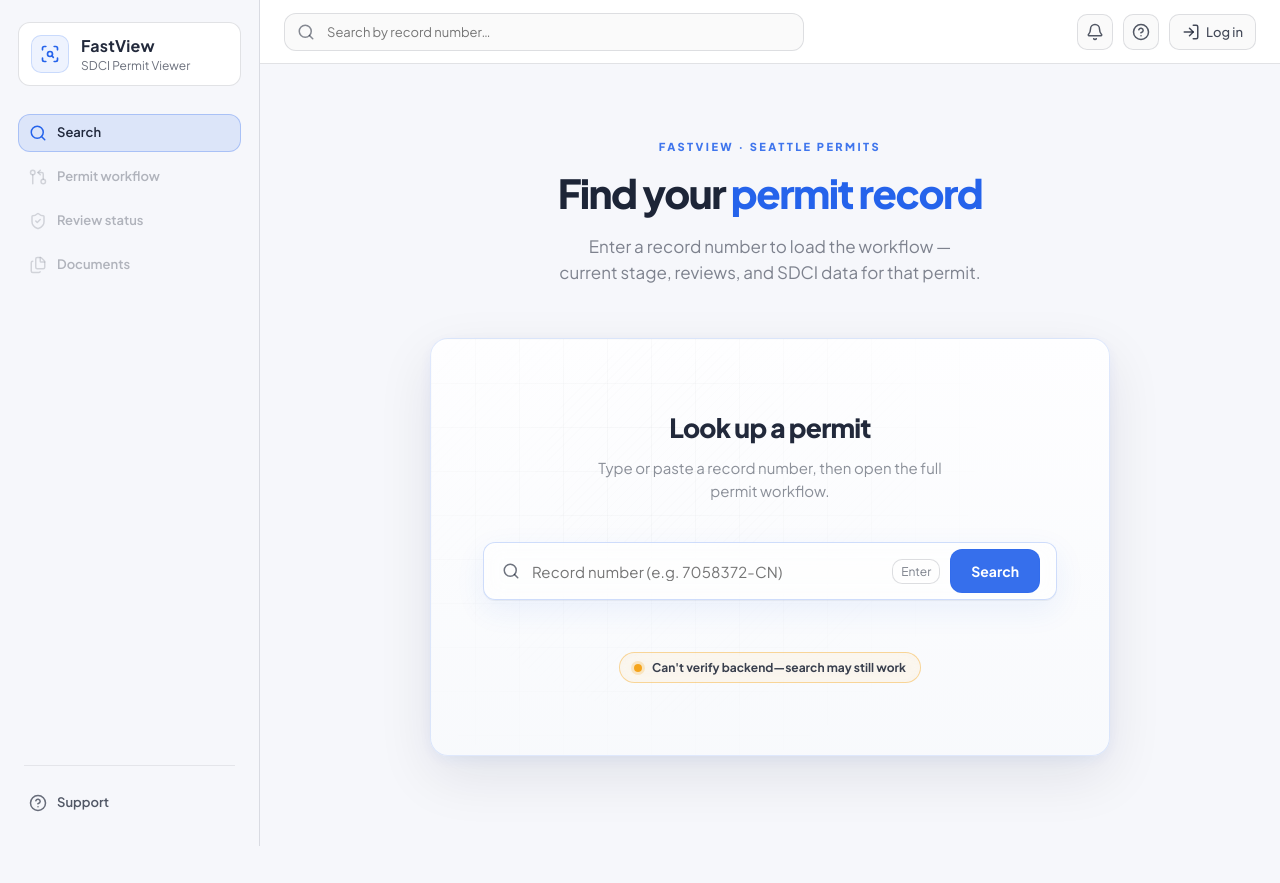
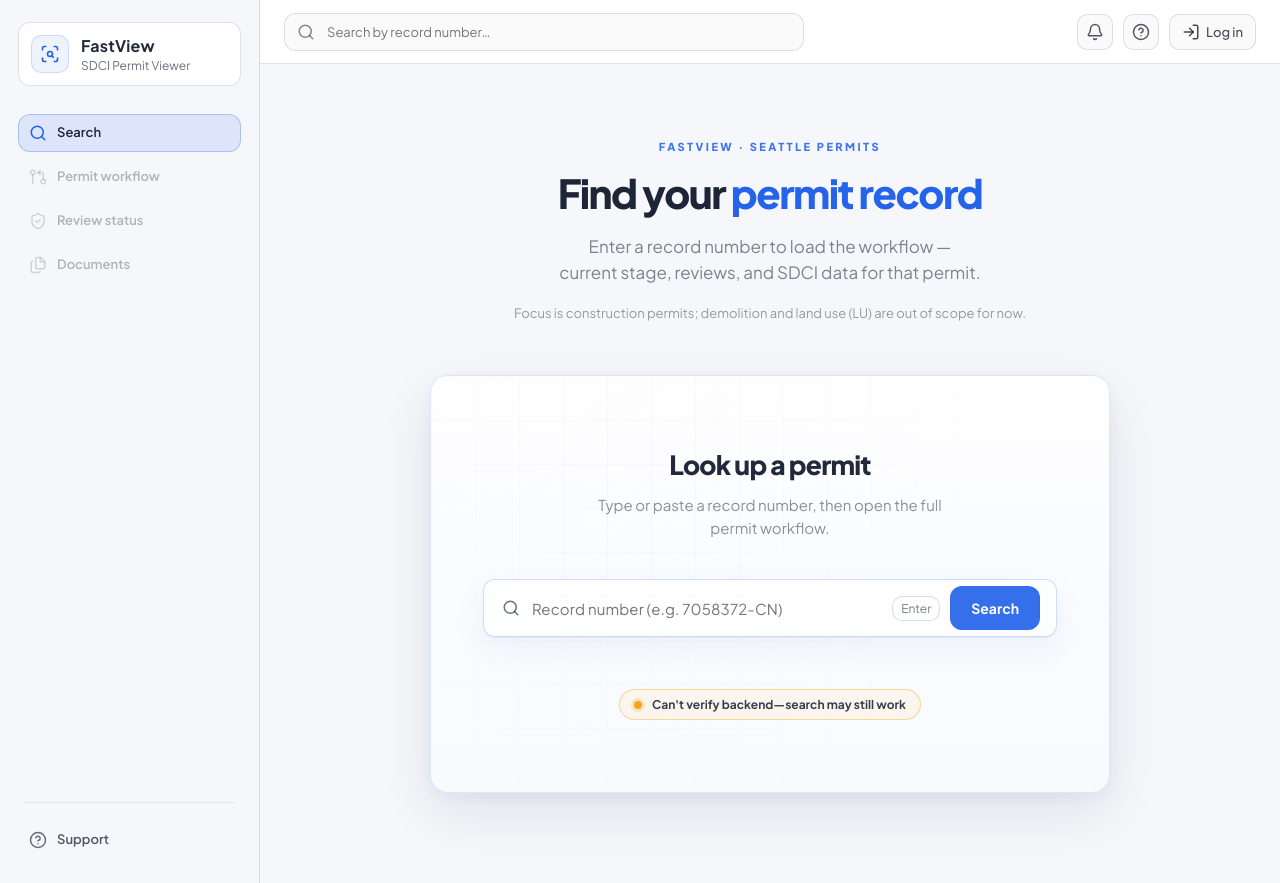
Before and after one commit to kylevh/fastview-site, a React (Vite) app: page / in a window 1280 px wide. Before the commit the page ends 846 px from the top, so only its background shows below. Built offline with nearby package versions, Linux system fonts and the light colour scheme; no server answers.

Commit message:
home page update and support text update

```diff
--- a/src/pages/HomePage.css
+++ b/src/pages/HomePage.css
@@ -41,6 +41,14 @@
 .homePageTitleAccent {
   color: var(--accent);
   font-weight: inherit;
+}
+
+.homePageScopeNote {
+  margin: 0;
+  max-width: 34rem;
+  font-size: 13px;
+  line-height: 1.45;
+  color: rgba(15, 23, 42, 0.42);
 }
 
 .homePageSubtitle {
--- a/src/pages/HomePage.tsx
+++ b/src/pages/HomePage.tsx
@@ -25,6 +25,9 @@
         </h1>
         <p className="homePageSubtitle">
           Enter a record number to load the workflow — current stage, reviews, and SDCI data for that permit.
+        </p>
+        <p className="homePageScopeNote">
+          Focus is construction permits; demolition and land use (LU) are out of scope for now.
         </p>
       </header>
 
--- a/src/pages/SupportPage.tsx
+++ b/src/pages/SupportPage.tsx
@@ -21,6 +21,17 @@
         </p>
       </section>
 
+      <section className="card" aria-labelledby="support-scope-heading">
+        <h2 className="cardTitle" id="support-scope-heading">
+          Scope &amp; limitations
+        </h2>
+        <p className="infoCardBody">
+          Right now FastView is built around <strong>construction permit</strong> records.{' '}
+          <strong>Demolition</strong> (&ldquo;demo&rdquo;) permits and <strong>land use (LU)</strong> filings are out of scope
+          for now—those workflows differ on SDCI, so what you see here may not line up with those record types.
+        </p>
+      </section>
+
       <section className="card" aria-labelledby="support-use-heading">
         <h2 className="cardTitle" id="support-use-heading">
           How to use it
@@ -28,7 +39,7 @@
         <ol className="supportSteps">
           <li>
             <strong>Search</strong>
-            Enter a Seattle DCI record ID (e.g. <code className="infoMono">7058372-CN</code>) and hit Search. If the API has that permit, you&apos;ll open the workflow view.
+            Enter a Seattle permit record number (e.g. <code className="infoMono">7058372-CN</code>) and hit Search. If the API has that permit, you&apos;ll open the workflow view.
           </li>
           <li>
             <strong>Workflow &amp; reviews</strong>
```
